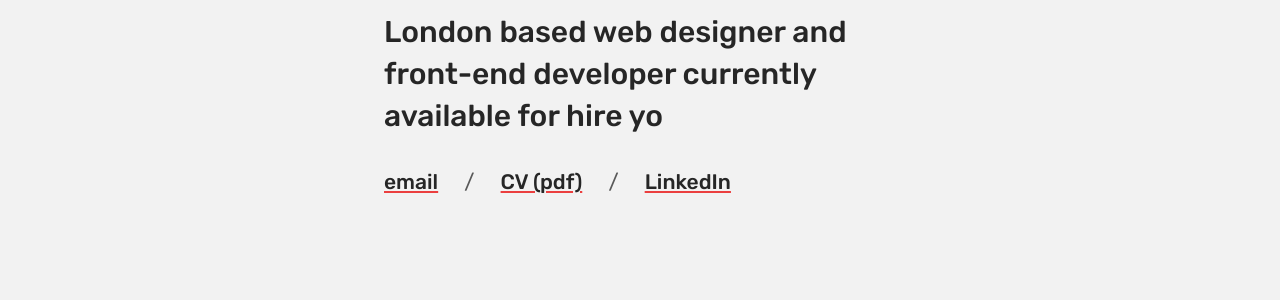
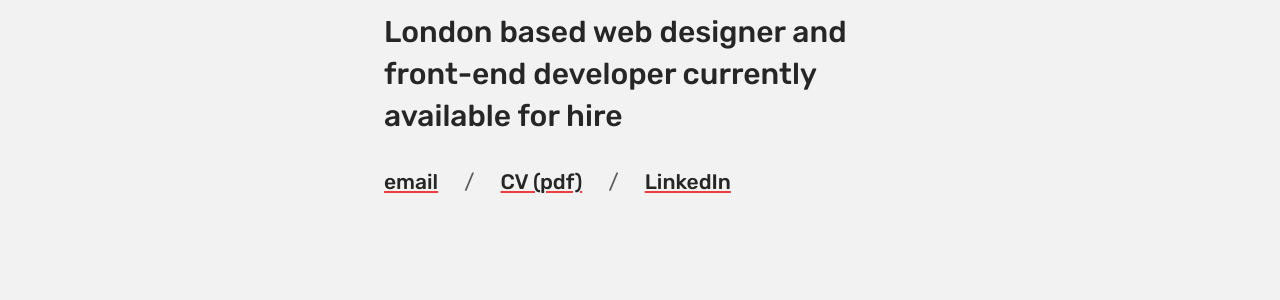
Before and after one commit to bazzle/portfolio, a Jekyll site: the page built from index.md, in a window 1280 px wide and 900 px high. Shown: the part 156-456 px from the top of the window. Built offline with Jekyll 4.4.1, drawn with Linux system fonts in a browser that asks for light colours.

Commit message:
Revert "intro change"
This reverts commit faa13ed7173b533d0eea33d83a7321a5a85263e3.

```diff
--- a/_includes/home_intro.html
+++ b/_includes/home_intro.html
@@ -3,7 +3,7 @@
 		<div class="cp intro">
 			<div class="intro__inner">
 				<div class="intro__statement">
-					London based web designer and <span class="nobreak">front-end</span> developer currently available for hire yo
+					London based web designer and <span class="nobreak">front-end</span> developer currently available for hire
 				</div>
 				<div class="intro__links">
 					<a href="mailto:barry@br-web.io">email</a>
```
